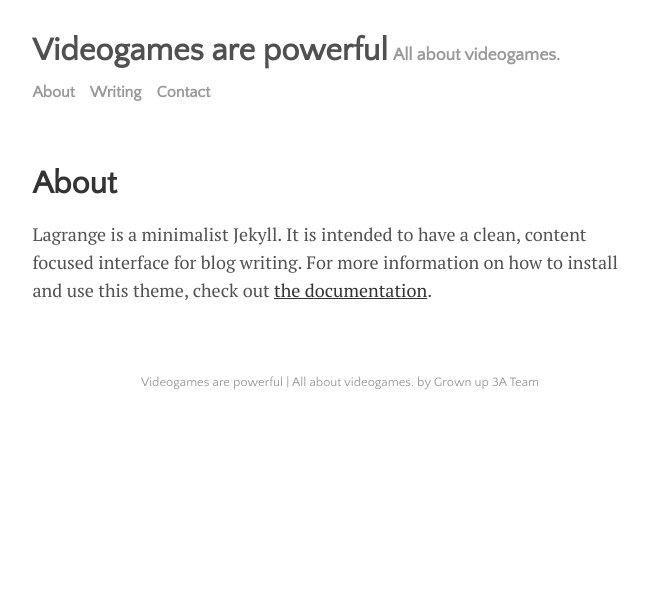
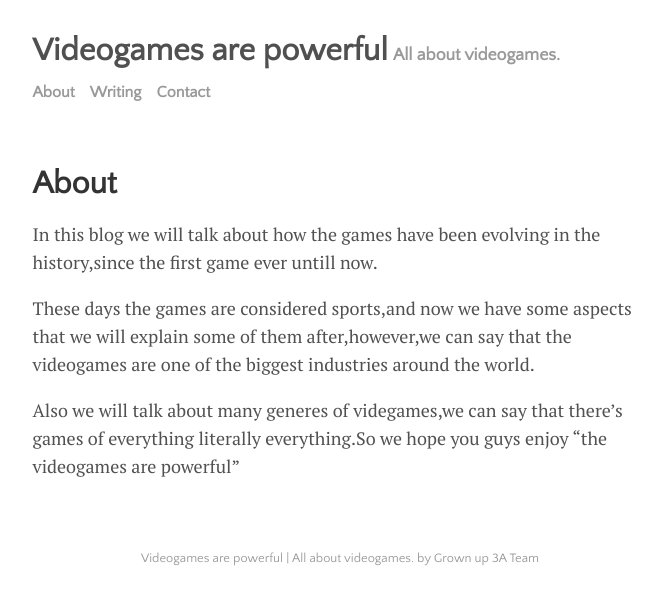
Before and after one commit to AlbCM/Grown-up-3A-Blog, a Jekyll site: the page built from menu/about.md, in a window 1280 px wide. Shown: the top 605 px of the page, without its empty margins (300-962 px from the left). Built offline with Jekyll 4.4.1, drawn with Linux system fonts in a browser that asks for light colours; nearby versions of some CDN libraries.

Commit message:
Update about.md

```diff
--- a/menu/about.md
+++ b/menu/about.md
@@ -2,4 +2,13 @@
 layout: page
 title: About
 ---
-Lagrange is a minimalist Jekyll. It is intended to have a clean, content focused interface for blog writing. For more information on how to install and use this theme, check out [the documentation]({{ site.github.url }}{% post_url 2016-01-01-welcome-to-lagrange %}).
+
+In this blog we will talk about how the games have been evolving in the history,since
+the first game ever untill now.
+
+These days the games are considered sports,and now we have some aspects that we will explain
+some of them after,however,we can say that the videogames are one of the biggest
+industries around the world.
+
+Also we will talk about many generes of videgames,we can say that there's games of everything
+literally everything.So we hope you guys enjoy "the videogames are powerful"
```
